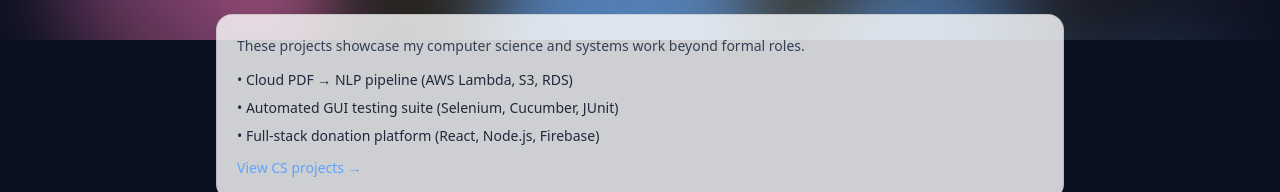
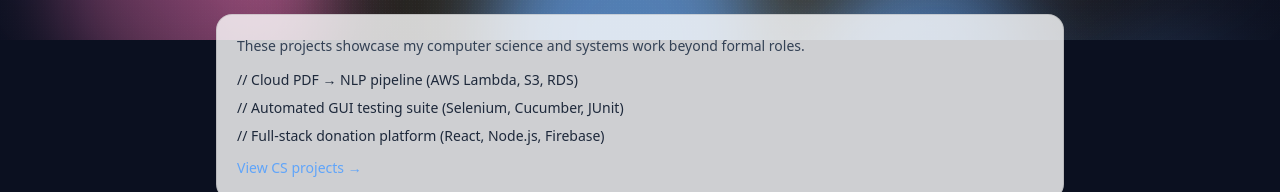
Before and after one commit to NoodleSoup0/linhly-portfolio, a Next.js app: page /experience in a window 1280 px wide. Shown: the part 760-952 px from the top of the page. Built offline with nearby package versions, Linux system fonts and the light colour scheme.

Commit message:
change bullets to //

```diff
--- a/app/experience/page.tsx
+++ b/app/experience/page.tsx
@@ -84,13 +84,13 @@ export default function Experience() {
 
     <ul className="space-y-2 text-sm text-slate-800">
       <li>
-        • Cloud PDF → NLP pipeline (AWS Lambda, S3, RDS)
+        // Cloud PDF → NLP pipeline (AWS Lambda, S3, RDS)
       </li>
       <li>
-        • Automated GUI testing suite (Selenium, Cucumber, JUnit)
+        // Automated GUI testing suite (Selenium, Cucumber, JUnit)
       </li>
       <li>
-        • Full-stack donation platform (React, Node.js, Firebase)
+        // Full-stack donation platform (React, Node.js, Firebase)
       </li>
     </ul>
 
```
